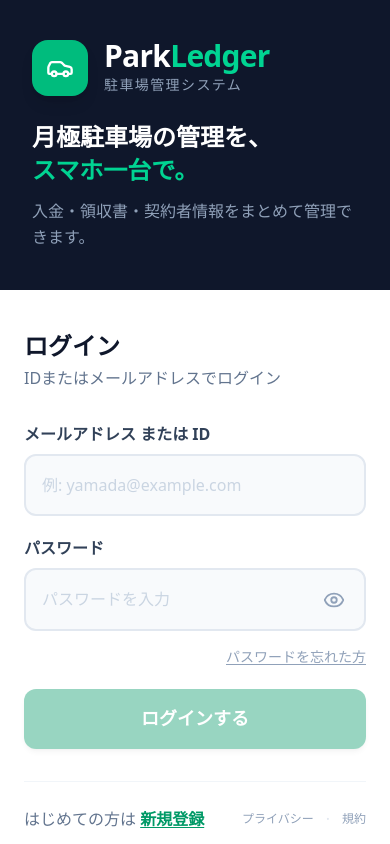
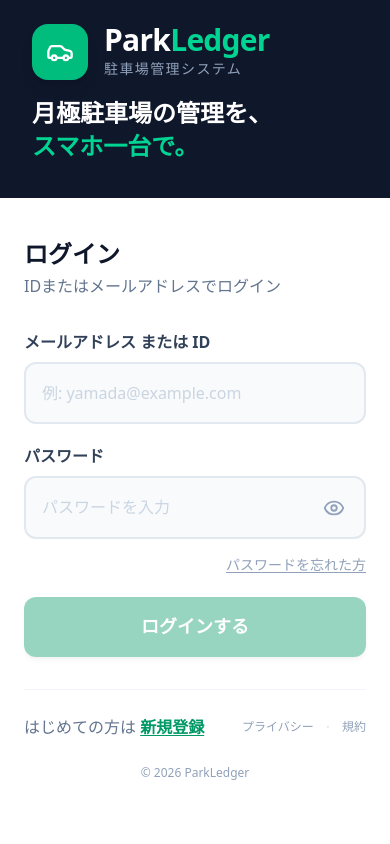
Before and after one commit to yuki-dev-app/parkledger, a Next.js app: page /login in a window 390 px wide. Built offline with nearby package versions, Linux system fonts and the light colour scheme.

Commit message:
fix: スマホのログイン画面でスクロール不要に改善
- 説明文をスマホで非表示（PCは維持）
- ダーク部の余白を縮小してコンパクトに

Co-Authored-By: Claude Sonnet 4.6 <noreply@anthropic.com>

```diff
--- a/src/app/login/page.tsx
+++ b/src/app/login/page.tsx
@@ -52,9 +52,9 @@ export default function LoginPage() {
       }}
     >
       {/* ══ ブランド上部（モバイル）/ 左パネル（PC） ══ */}
-      <div className="bg-slate-900 flex flex-col justify-center px-8 py-10 lg:w-1/2 lg:py-0 lg:px-16">
+      <div className="bg-slate-900 flex flex-col justify-center px-8 py-6 lg:w-1/2 lg:py-0 lg:px-16">
         {/* ロゴ */}
-        <div className="flex items-center gap-4 mb-6">
+        <div className="flex items-center gap-4 mb-4 lg:mb-6">
           <div className="w-14 h-14 bg-emerald-500 rounded-2xl flex items-center justify-center shadow-lg shrink-0">
             <Car size={28} className="text-white" />
           </div>
@@ -70,7 +70,7 @@ export default function LoginPage() {
           月極駐車場の管理を、<br />
           <span className="text-emerald-400">スマホ一台で。</span>
         </h1>
-        <p className="text-slate-400 text-base leading-relaxed lg:mb-10">
+        <p className="hidden lg:block text-slate-400 text-base leading-relaxed lg:mb-10">
           入金・領収書・契約者情報をまとめて管理できます。
         </p>
 
```
